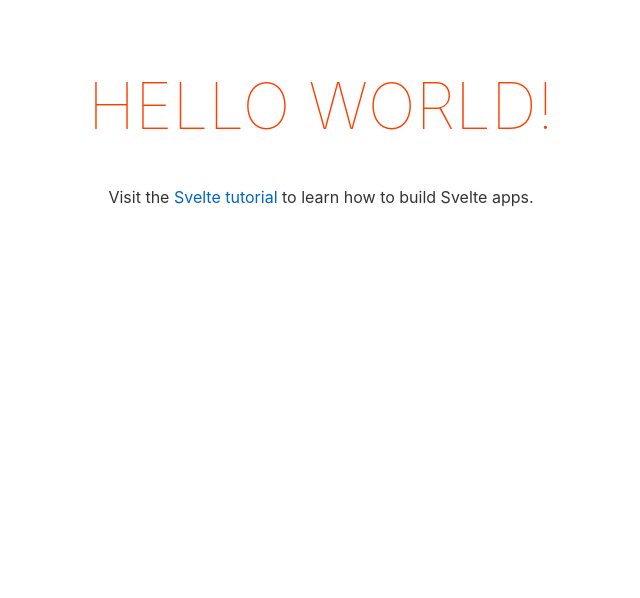
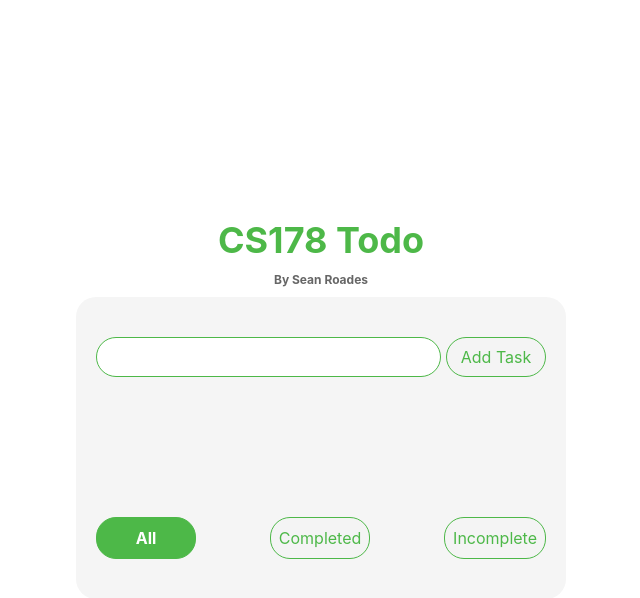
Before and after one commit to seanroades/svelte-ts-todo, a Svelte app: page / in a window 1280 px wide. Shown: the top 598 px of the page, without its empty margins (319-959 px from the left). Built offline with nearby package versions, Linux system fonts and the light colour scheme.

Commit message:
Finished

```diff
--- a/src/App.svelte
+++ b/src/App.svelte
@@ -1,30 +1,191 @@
 <script lang="ts">
-	export let name: string;
+	let todos: string[] = [];
+	let task: string = "";
+	let filter: string[] = "all";
+	function addTask() { // ReactiveDeclaration, Life Cycle
+		if (task.length > 50) {
+			alert("Your task cannot be greater than 50 characters long"); // Printing
+			task = ""
+			return;
+		}
+		if (task.length >= 2) {
+			todos = [{
+				task: task,
+				status: 'pending'
+			}, ...todos];
+			task = "";
+		}
+		else {
+			alert('Your task must be at least 2 characters long') // Printing
+		}
+	}
+	function markComplete(i) { // ReactiveDeclaration, Life Cycle
+		todos[i].status = "completed";
+		todos = [...todos];
+	}
+	function removeTask(i) { // ReactiveDeclaration, Life Cycle
+		todos.splice(i, 1);
+		todos = [...todos];
+	}
 </script>
 
-<main>
-	<h1>Hello {name}!</h1>
-	<p>Visit the <a href="https://svelte.dev/tutorial">Svelte tutorial</a> to learn how to build Svelte apps.</p>
-</main>
-
 <style>
-	main {
-		text-align: center;
-		padding: 1em;
-		max-width: 240px;
-		margin: 0 auto;
+	* {
+		margin: 0px;
+		padding: 0px
 	}
-
-	h1 {
-		color: #ff3e00;
-		text-transform: uppercase;
-		font-size: 4em;
-		font-weight: 100;
+	.container {
+		width: 100%;
+		height: 100vh;
+		background: white;
+		display: flex;
+		justify-content: center;
+		align-items: center;
+		flex-direction: column;
 	}
-
-	@media (min-width: 640px) {
-		main {
-			max-width: none;
-		}
+	.todo {
+		padding: 20px;
+		background: #f5f5f5;
+		width: 450px;
+		border-radius: 20px;
+	}
+	.todo > div {
+		margin: 20px 0px;
+	}
+	.todo .form{
+		display: flex;
+	}
+	.todo .form input,
+	.todo .form button {
+		border: 1px solid #4db848;
+		height: 40px;
+		outline: none;
+		border-radius: 20px;
+	}
+	.todo .form input {
+		flex: 1;
+		text-indent: 20px;
+	}
+	.todo .form button {
+		width: 60px;
+		margin-left: 5px;
+		color: #4db848;
+		cursor: pointer;
+	}
+	.todo .tasks {
+		min-height:100px;
+	}
+	.todo .tasks > .task {
+		margin: 10px 0px;
+		display: flex;
+	}
+	.todo .tasks > .task > div {
+		flex:1;
+	}
+	.todo .tasks > .task > button {
+		width: 25px;
+		height: 25px;
+		border: 1px solid #4db848;
+		color: #4db848;
+		border-radius: 50%;
+		margin: 0px 5px;
+		cursor: pointer;
+	}
+	.todo .tasks > .task > button.active{
+		background: #4db848;
+		color: white;
+	}
+	.todo .filters {
+		display: flex;
+		justify-content: space-between;
+	}
+	.todo .filters > button {
+		padding:10px 8px;
+		border:1px solid #4db848;
+		color: #4db848;
+		border-radius: 20px;
+		cursor: pointer;
+		min-width: 100px;
+	}
+	.todo .filters > button.active {
+		background: #4db848;
+		color: white;
+		font-weight: bold;
+	}
+	.title {
+		color: #4db848;
+		font-size: 36px;
+		margin-bottom: 10px;
+		font-weight: bold;
+	}
+	.subtitle {
+		color: #666666;
+		font-size: 12px;
+		margin-bottom: 10px;
+		font-weight: bold;
+	}
+	.button {
+		min-width: 100px;
 	}
 </style>
+
+<div class="container">
+	<p class="title">CS178 Todo</p> <!--Headings-->
+	<p class="subtitle">By Sean Roades</p>
+	<div class="todo">
+		<div class = "form">
+			<input type="text" bind:value={task} /> <!--Properties--> <!--Binding-->
+			<button class="button" on:click={addTask}>Add Task</button> <!--Properties-->
+		</div>
+		<div class="tasks">
+			{#each todos as todo, i} <!--controlFlow--> <!--template-->
+				{#if filter === 'all'} <!--controlFlow-->
+					<div class="task">
+						<div>{todo.task}</div> <!--format--> <!--stateful-->
+						<button
+							class="{(todo.status === 'completed') ? 'active' : ''}"
+							on:click={() => {markComplete(i)}}> <!--Attributes-->
+							&#10004;
+						</button> <!--controlFlow--> <!--Properties--> <!--Button-->
+						<button on:click={() => {removeTask(i)}}>&#10006</button> <!--Attributes--> <!--Button-->
+					</div>
+				{:else if filter === 'completed'} <!--controlFlow--> <!--template-->
+					{#if todo.status === 'completed'} <!--controlFlow-->
+						<div class="task">
+							<div>{todo.task}</div> <!--format--> <!--stateful-->
+							<button on:click={() => removeTask(i)}> <!--Attributes-->
+								&#10006
+							</button> <!--controlFlow--> <!--Button-->
+						</div>
+					{/if} <!--controlFlow-->
+				{:else} <!--controlFlow--> <!--template-->
+					{#if todo.status === 'pending'} <!--controlFlow-->
+						<div class="task">
+							<div>{todo.task}</div> <!--format--> <!--stateful-->
+							<button
+								class="{todo.status=='completed' ? 'active' : ''}"
+								on:click={() => (markComplete(i))}> <!--Attributes-->
+							&#10004
+							</button> <!--controlFlow--> <!--Properties--> <!--Button-->
+						</div>
+					{/if} <!--controlFlow-->
+				{/if} <!--controlFlow-->
+			{/each} <!--controlFlow-->
+		</div>
+		<div class="filters">
+			<button
+				class="{filter === 'all' ? 'active' : 'button'}"
+				on:click={() => {filter = 'all'}}>
+				All
+			</button> <!--controlFlow--> <!--Properties--> <!--Button-->
+			<button
+				class="{filter === 'completed' ? 'active' : 'button'}"
+				on:click={() => {filter = 'completed'}}>
+				Completed
+			</button> <!--controlFlow--> <!--Properties--> <!--Button-->
+			<button class="{filter === 'incomplete' ? 'active' : 'button'}" on:click={() => {filter = 'incomplete'}}>
+				Incomplete
+			</button> <!--controlFlow--> <!--Properties--> <!--Button-->
+		</div>
+	</div>
+</div>
```
